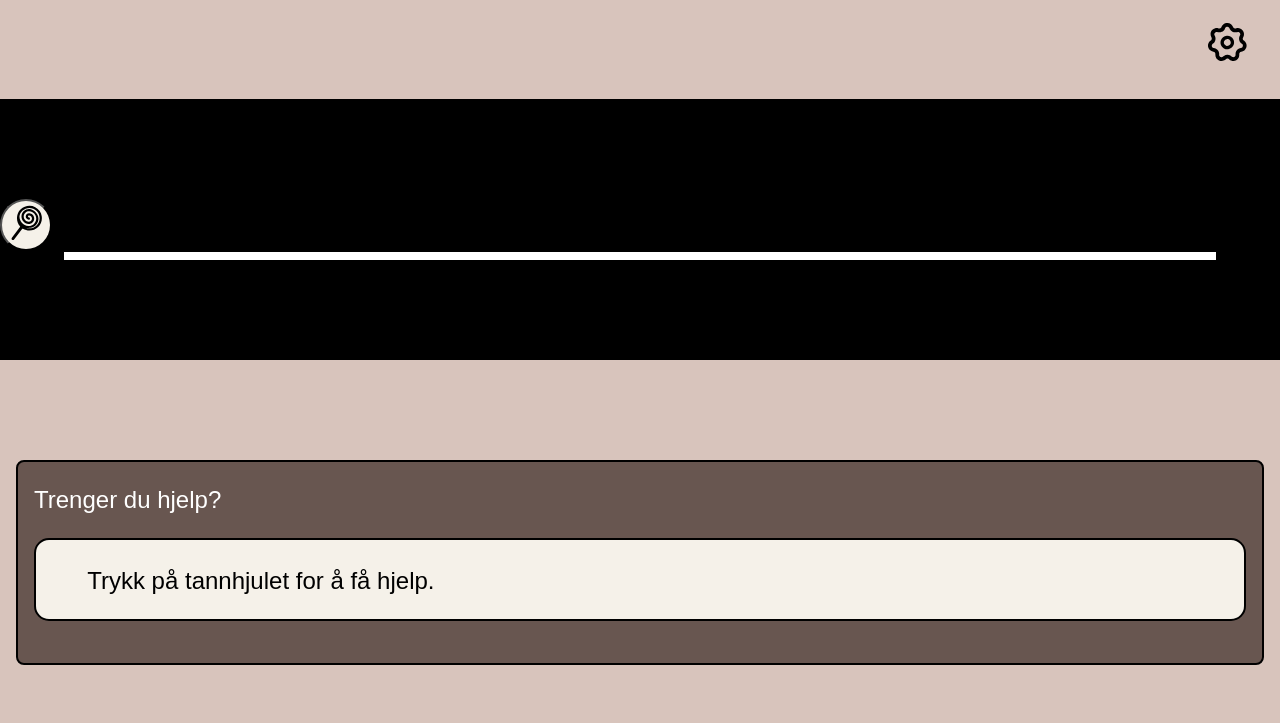
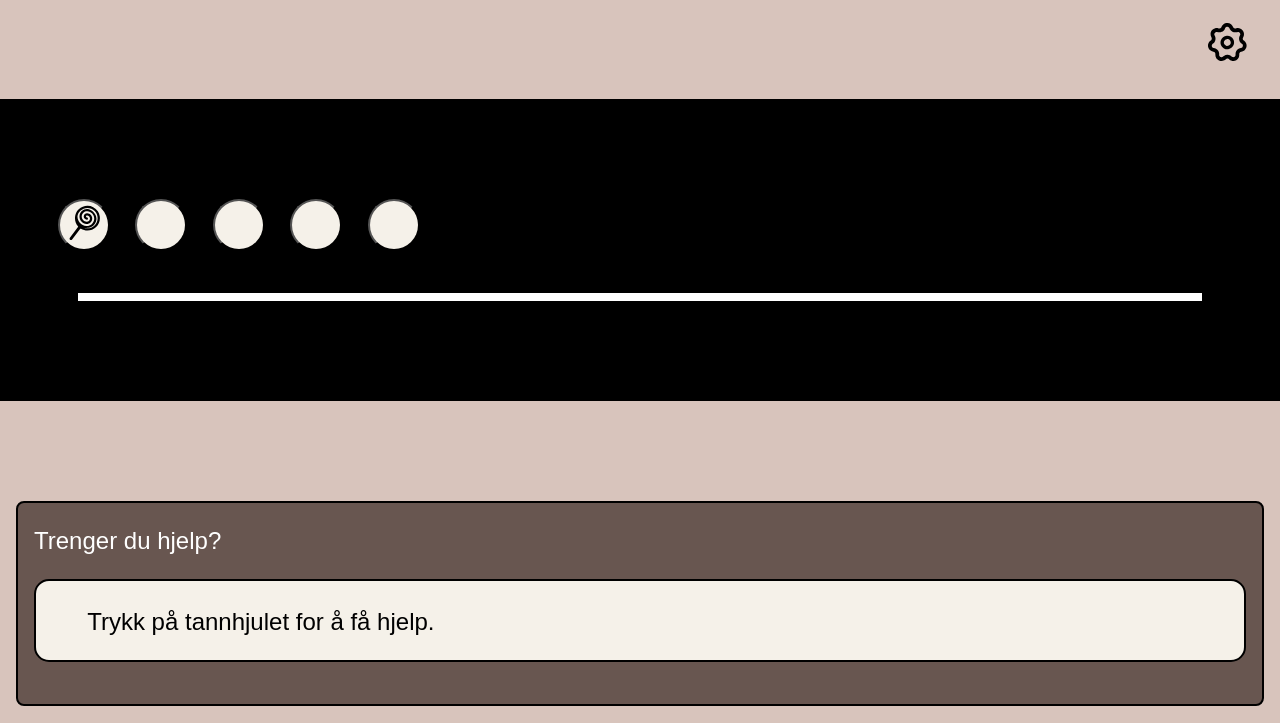
Before and after one commit to gyrdbr/bloom_eksp, a plain HTML site: page index.html in a window 1280 px wide. Shown: the part 77-800 px from the top of the page. Drawn offline with Linux system fonts and the light colour scheme.

Commit message:
styling av knappene i hjelpe-menyen

```diff
--- a/css/bloom.css
+++ b/css/bloom.css
@@ -43,7 +43,14 @@ body {
     font-size: clamp(1.2rem, 2vw, 1.5rem);
 }
 
-ul.rw-icon-list__items {
+
+
+ul.rw-icon-list__row-items{
+    list-style-type: none; /* Removes default bullets */
+    display: flex;         /* Aligns items in a single line */
+}
+
+ul.rw-icon-row-items {
     display: block;
     margin-block-start: 1em;
     margin-block-end: 1em;
@@ -163,6 +170,17 @@ ul {
     background-color: #685650;
 }
 
+.rw-button-list {
+    margin-left: auto;
+    margin-right: auto;
+    padding-left: 1rem;
+    padding-right: 1rem;
+}
+
+.rw-button-container {
+    padding-left: 1rem;
+}
+
 .rw-group, .rw-article, .rw-icon-list {
     margin-left: auto;
     margin-right: auto;
@@ -170,7 +188,7 @@ ul {
     padding-right: 1rem;
 }
 
-    .rw-front-page {
+.rw-front-page {
     margin-left: auto;
     margin-right: auto;
 }
--- a/index.html
+++ b/index.html
@@ -28,14 +28,49 @@
       </button>
    </div>
 
-   <section class="rw-help-page rw-section hidden-section">
-      <div class="rw-help-container">
-         <div class="rw-help-buttons">
-            <button class="choice-btn" id="help-Bhabit-button"></button>
+   <section class="rw-choice-buttons rw-help-page rw-section hidden-section">
+      <div class="rw-button-page rw-button-list">
+         <div class="rw-button-container">
+            <ul class="rw-icon-list__row-items">
+               <li class="rw-icon-list__item">
+                  <button class="choice-btn" id="help-Bhabit-button">
+                  </button>
+               </li>
+               <li class="rw-icon-list__item">
+                  <button class="choice-btn" id="help-Bhabit-button">
+                  </button>
+               </li>
+               <li class="rw-icon-list__item">
+                  <button class="choice-btn" id="help-Bhabit-button">
+                  </button>
+               </li>
+               <li class="rw-icon-list__item">
+                  <button class="choice-btn" id="help-Bhabit-button">
+                  </button>
+               </li>
+               <li class="rw-icon-list__item">
+                  <button class="choice-btn" id="help-Bhabit-button">
+                  </button>
+               </li>
+            </ul>
          </div>
          <div class="rw-help-line"></div>
       </div>
-
+      <!-- div class="rw-button-page rw-button-list">
+         <div class="rw-button-container">
+            <button class="choice-btn" id="help-Bhabit-button">
+            </button>
+            <button class="choice-btn" id="help-Ghabit-button">
+            </button>
+            <button class="choice-btn" id="help-Bhabit-button">
+            </button>
+            <button class="choice-btn" id="help-Ghabit-button">
+            </button>
+            <button class="choice-btn" id="help-Bhabit-button">
+            </button>
+         </div>
+         <div class="rw-help-line"></div>
+      </div -->
    </section>
 
    <section class="rw-front-page rw-section rw-bg--colorSeven">
--- a/main.ts
+++ b/main.ts
@@ -2,6 +2,7 @@ const helpButton = document.getElementById('help-button-svg');
 const badHabitButton = document.getElementById('habitB-button-svg');
 const goodHabitButton = document.getElementById('habitG-button-svg');
 const helpBHabitButton = document.getElementById('help-Bhabit-button');
+const helpGHabitButton = document.getElementById('help-Ghabit-button');
 
 const helpContent = `
          <svg xmlns="http://www.w3.org/2000/svg" xmlns:xlink="http://www.w3.org/1999/xlink" version="1.1"
@@ -91,6 +92,10 @@ if (helpBHabitButton) {
     helpBHabitButton.innerHTML = lollipopContent;
 }
 
+if (helpGHabitButton) {
+    helpGHabitButton.innerHTML = carrotContent;
+}
+
 
 console.log("Welcome");
 console.log("proever igjen");
```
Also changed, not shown: main.js.
